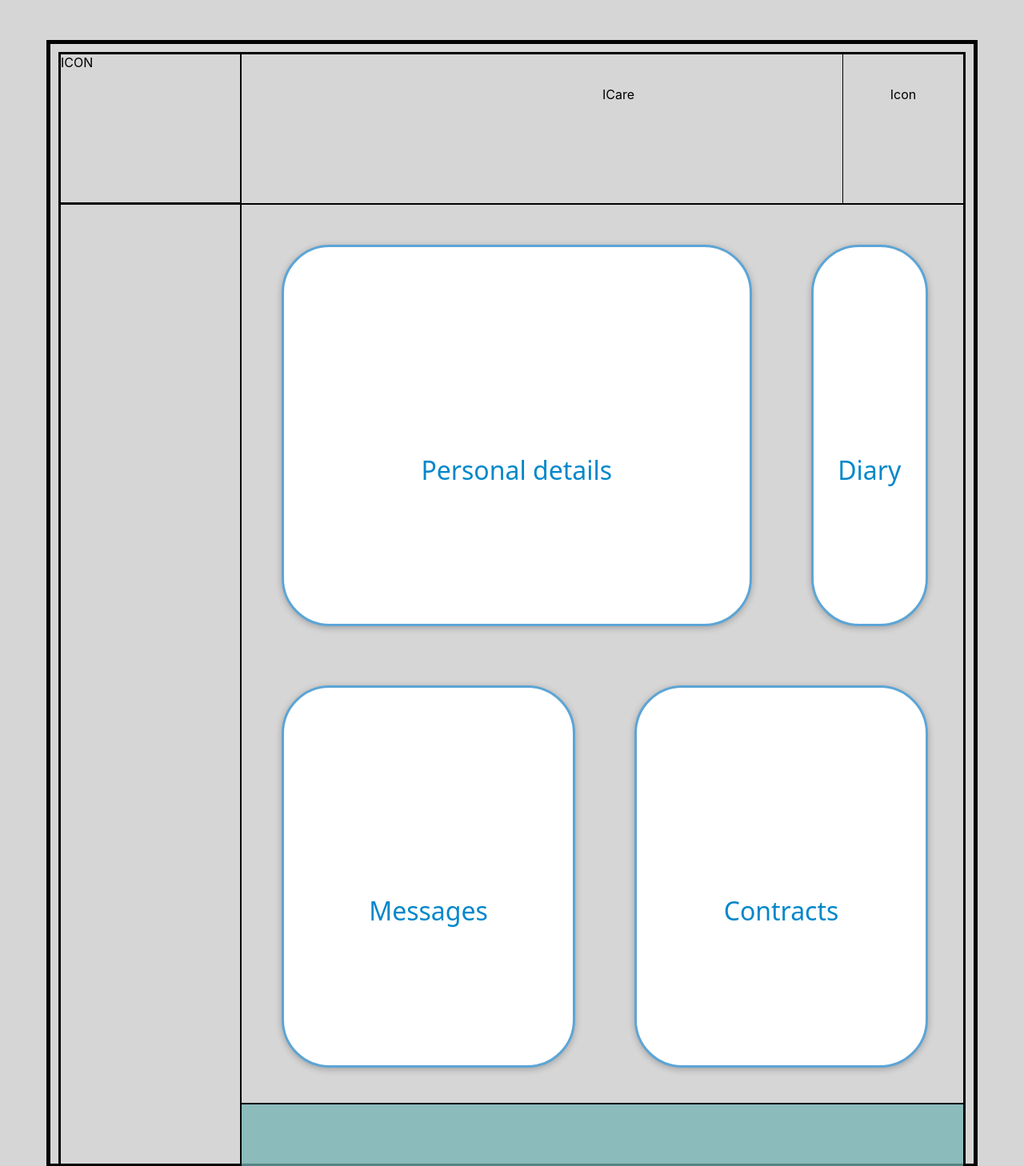
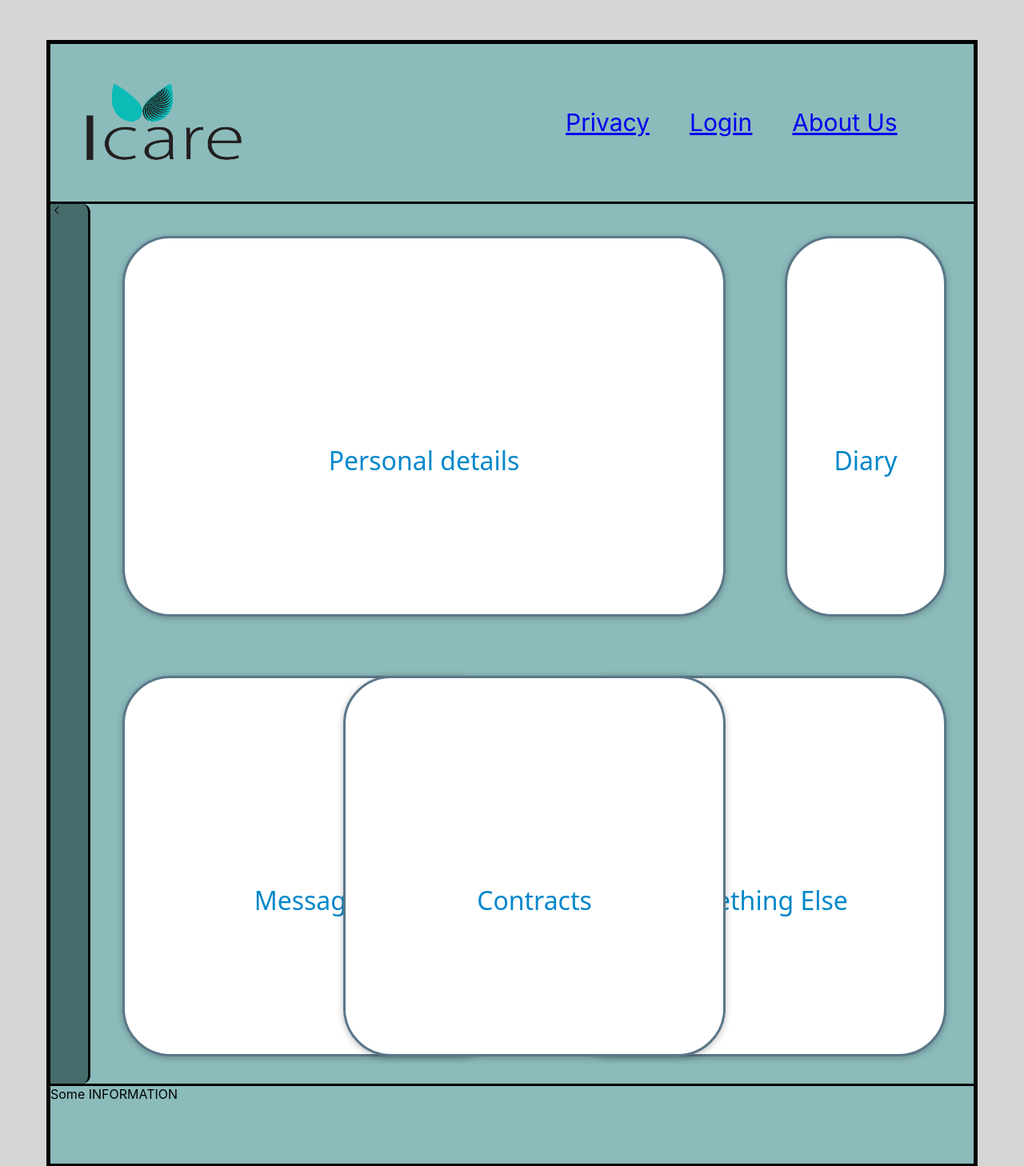
Before and after one commit to KasiaRaven26/Icare, a React (Vite) app in the folder Icare_app/: page /client in a window 1280 px wide. Shown: the top 1458 px of the page at 80% size. Built offline with nearby package versions, Linux system fonts and the light colour scheme.

Commit message:
Client page fix (#20)
* client-page-fix

* ssss

```diff
--- a/Icare_app/package.json
+++ b/Icare_app/package.json
@@ -16,6 +16,7 @@
     "npm-watch": "^0.11.0",
     "react": "^18.2.0",
     "react-dom": "^18.2.0",
+    "react-icons": "^5.0.1",
     "react-router-dom": "^6.21.2",
     "web-vitals": "^2.1.4"
   },
--- a/Icare_app/src/client/Card.css
+++ b/Icare_app/src/client/Card.css
@@ -4,12 +4,12 @@
     border-radius: 60px;
     height: 100%;
     width: 100%;
-    border: 3px solid rgb(92, 165, 214);
+    border: 3px solid rgb(91, 119, 137);
 
 }
 .card:hover {
-    background-color:#eefbff;
-    border: 3px solid rgb(50, 81, 100);
+    background-color:#c9e6ef;
+    border: 3px solid rgb(206, 228, 241);
   }
 .h1 {
     text-align: center;
--- a/Icare_app/src/client/ClientContent.css
+++ b/Icare_app/src/client/ClientContent.css
@@ -1,5 +1,5 @@
 @media screen and (max-width: 2500px) {
-    .container {
+    /* .container {
         margin: 10px;
         display: grid;
         height: 1500px;
@@ -7,7 +7,7 @@
         grid-template-columns: 2fr 2fr 2fr 2fr 2fr;
         border: 2px solid black
 
-    }
+    } */
 
     .header {
         grid-column-start: 2;
@@ -43,28 +43,29 @@
     .content-grid-container {
         width: 100%;
         display: grid;
+        height: 100%;
         grid-template-rows: 1fr 1fr 1fr 1fr;
-        grid-template-columns: 1fr 1fr 1fr 1fr;
+        grid-template-columns: 50px 1fr 1fr 1fr 1fr;
     }
     .personal-details {
         grid-row-start: 1;
         grid-row-end: 3;
-        grid-column-start: 1;
-        grid-column-end: 4;
+        grid-column-start: 2;
+        grid-column-end: 5;
         margin: 40px;
     }
     .my-history {
         grid-row-start: 1;
         grid-row-end: 3;
-        grid-column-start: 4;
-        grid-column-end: 4;
+        grid-column-start: 5;
+        grid-column-end: 5;
         margin: 40px;
     }
     .my-messages {
         grid-row-start: 3;
         grid-row-end: 5;
-        grid-column-start: 1;
-        grid-column-end: 3;
+        grid-column-start: 2;
+        grid-column-end: 4;
         margin: 40px;
     }
     .contracts {
@@ -73,6 +74,24 @@
         grid-column-start: 3;
         grid-column-end: 5;
         margin: 40px;
+        z-index: 1;
+    }
+    .something-else {
+        grid-row-start: 3;
+        grid-row-end: 5;
+        grid-column-start: 4;
+        grid-column-end: 6;
+        margin: 40px;
+    }
+    .side-bar-client {
+        background-color: rgb(71 108 108);
+        grid-row-start: 1;
+        grid-row-end: 5;
+        grid-column-start: 1;
+        grid-column-end: 1;
+        border-right: 3px solid black ;
+        border-top-right-radius: 10px;
+        border-bottom-right-radius: 10px;
     }
 }
 
@@ -103,6 +122,8 @@
         grid-row-end: 6;
         grid-column: 1;
         border: 1px solid black;
+  background-color: rgba(115, 178, 178, 0.748);
+
     }
     .content {
         display: flex;
--- a/Icare_app/src/client/ClientContent.jsx
+++ b/Icare_app/src/client/ClientContent.jsx
@@ -1,5 +1,6 @@
 import "./ClientContent.css";
 import Card from "./Card";
+import { GoChevronDown, GoChevronLeft } from "react-icons/go";
 
 const ClientContent = () => {
   return (
@@ -16,6 +17,14 @@ const ClientContent = () => {
       <div className="my-history">
         <Card>Diary</Card>
       </div>
+      <div className="something-else">
+        <Card>Something Else</Card>
+      </div>
+      <div className="side-bar-client">
+        <span>
+          <GoChevronLeft />
+        </span>
+      </div>
     </div>
   );
 };
--- a/Icare_app/src/client/ClientHomePage.jsx
+++ b/Icare_app/src/client/ClientHomePage.jsx
@@ -1,27 +1,57 @@
-import "./ClientHomePage.css";
+import styles from "./ClientHomePage.module.css";
 import ClientHeader from "./ClientHeader";
 
 import ClientContent from "./ClientContent";
 import ClientSideBar from "./ClientSideBar";
 import ClientFooter from "./ClientFooter";
+import { Header } from "../components/Header";
+import { Footer } from "../components/Footer";
+import { GoChevronDown, GoChevronLeft } from "react-icons/go";
 
 const ClientHomePage = () => {
+  // return (
+  // <div className="container">
+  //   <div className="header">
+  //     <ClientHeader />
+  //   </div>
+  //   <div className="side-bar">
+  //     <ClientSideBar />
+  //   </div>
+  //   <div className="content">
+  //     <ClientContent />
+  //   </div>
+  //   <div className="footer">
+  //     <ClientFooter />
+  //   </div>
+  // </div>
+  // const [showButtons, setShowButtons] = useState(true);
+  // const [showLogin, setShowLogin] = useState(false);
+
+  // const buttonTrigger = (result) => {
+  //   setShowButtons(result);
+  // };
+
+  // const handleShowLogin = () => {
+  //   setShowLogin(!showLogin);
+  // };
+
   return (
-    <div className="container">
-      <div className="header">
-        <ClientHeader />
+    <div className={styles.pageRootGrid}>
+      <div className={styles.header}>
+        <Header />
       </div>
-      <div className="side-bar">
-        <ClientSideBar />
+      <div className={styles.content}><ClientContent /></div>
+      <div className={styles.footer}>
+        <Footer />
       </div>
-      <div className="content">
-        <ClientContent />
-      </div>
-      <div className="footer">
-        <ClientFooter />
-      </div>
+
+      {/* <div>
+          <div>{showLogin ? <Login closeModal={handleShowLogin} /> : null}</div>
+        </div>
+        */}
     </div>
   );
 };
 
+
 export default ClientHomePage;
--- a/Icare_app/src/client/ClientHomePage.css
+++ b/Icare_app/src/client/ClientHomePage.module.css
@@ -1,5 +1,5 @@
 @media screen and (max-width: 2500px) {
-    .container {
+    /* .container {
         margin: 10px;
         display: grid;
         height: 1500px;
@@ -73,6 +73,36 @@
         grid-column-start: 3;
         grid-column-end: 5;
         margin: 40px;
+    } */
+
+
+
+.pageRootGrid {
+    display: grid;
+    grid-template-rows: 200px 1fr 100px;
+    height: 100%;
+
+    }
+
+    .header {
+    grid-row-start: 1;
+    grid-row-end: 2;
+    border-bottom: 3px solid black;
+    padding: 20px;
+    background-color: rgba(115, 178, 178, 0.748);
+    }
+
+    .content {
+      grid-row-start: 2;
+      grid-row-end: 3;
+      background-color: rgba(115, 178, 178, 0.748);
+    }
+
+    .footer {
+      grid-row-start: 3;
+      grid-row-end: 4;
+      background-color: rgba(115, 178, 178, 0.748);
+      border-top: 3px solid black;
     }
 }
 
```
Also changed, not shown: 1 other file (tests, documents, lock files or other folders).
